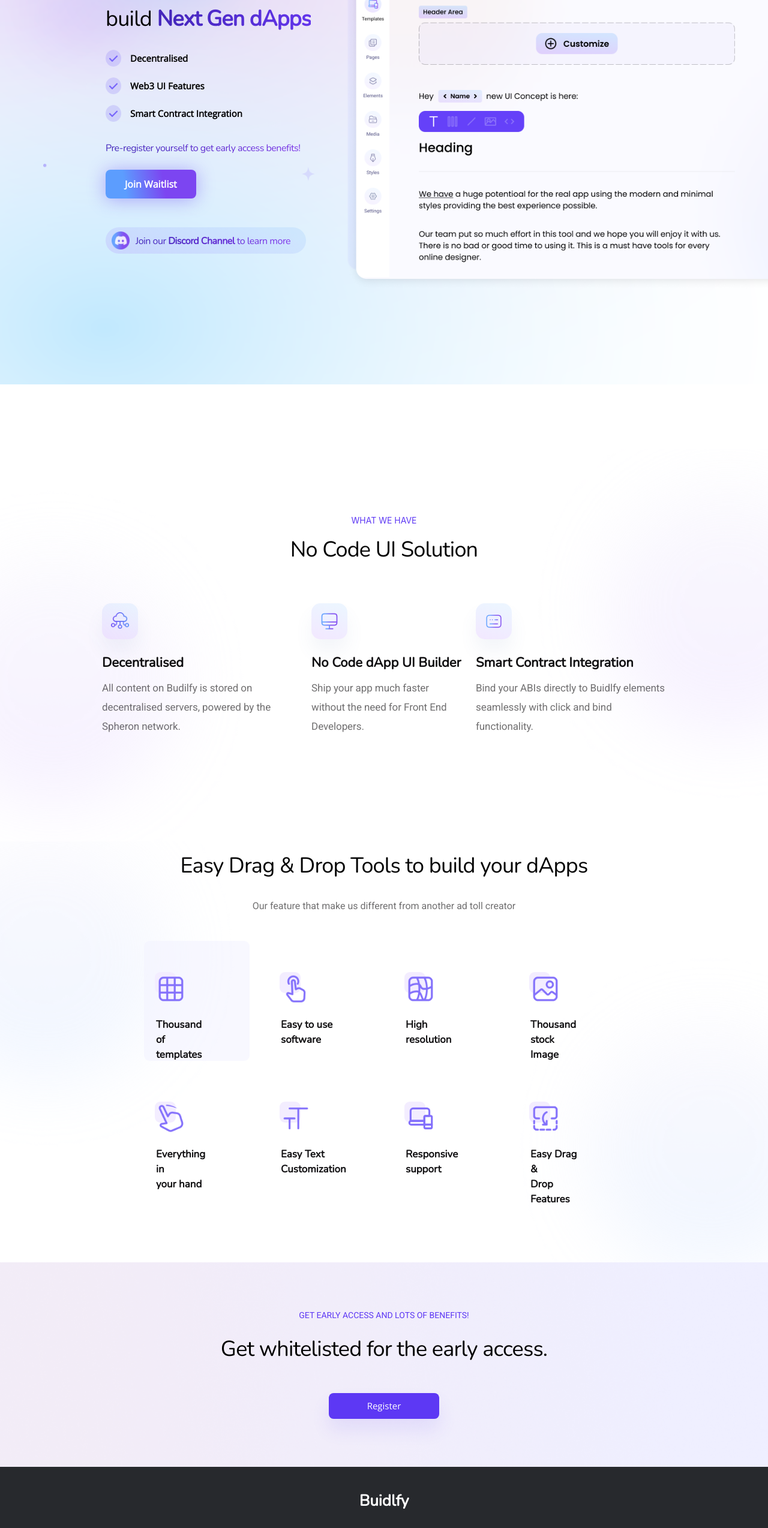
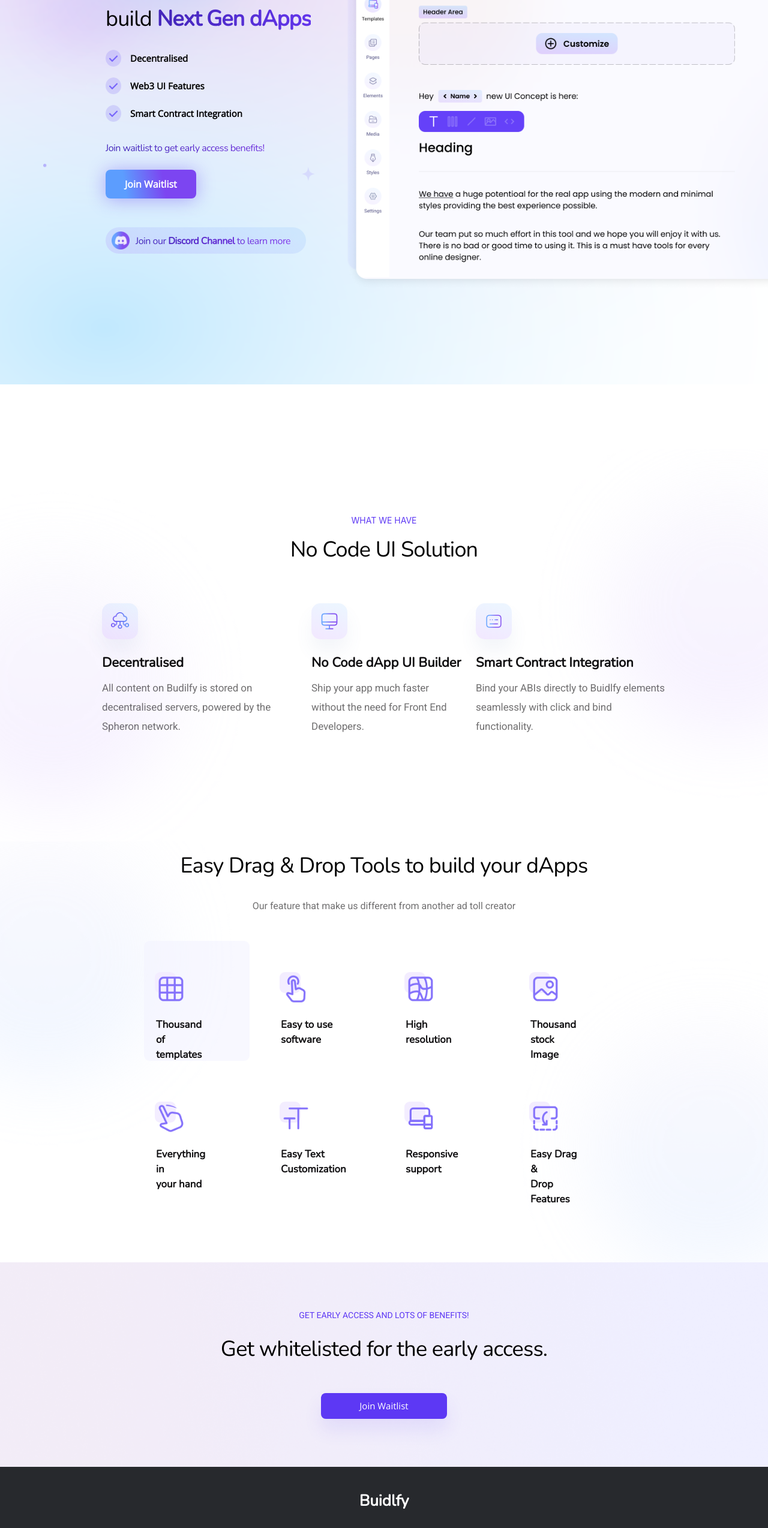
Before and after one commit to buidlfyHq/buidlfy-landing, a Next.js app: page / in a window 1280 px wide. Shown: the part 212-2760 px from the top of the page at 60% size. Built offline with nearby package versions, Linux system fonts and the light colour scheme.

Commit message:
Update register to join waitlist

```diff
--- a/components/EarlyAccess/early-access.tsx
+++ b/components/EarlyAccess/early-access.tsx
@@ -14,7 +14,7 @@
           window.open("https://bit.ly/buidlfyjoinwaitlist", "_blank")
         }
       >
-        Register
+        Join Waitlist
       </button>
     </section>
   );
--- a/pages/index.tsx
+++ b/pages/index.tsx
@@ -56,7 +56,7 @@
               </div>
             </div>
             <div className={styles.tagline}>
-              Pre-register yourself to get early access benefits!
+              Join waitlist to get early access benefits!
             </div>
             <button
               className={styles.pre_reg_button}
```
